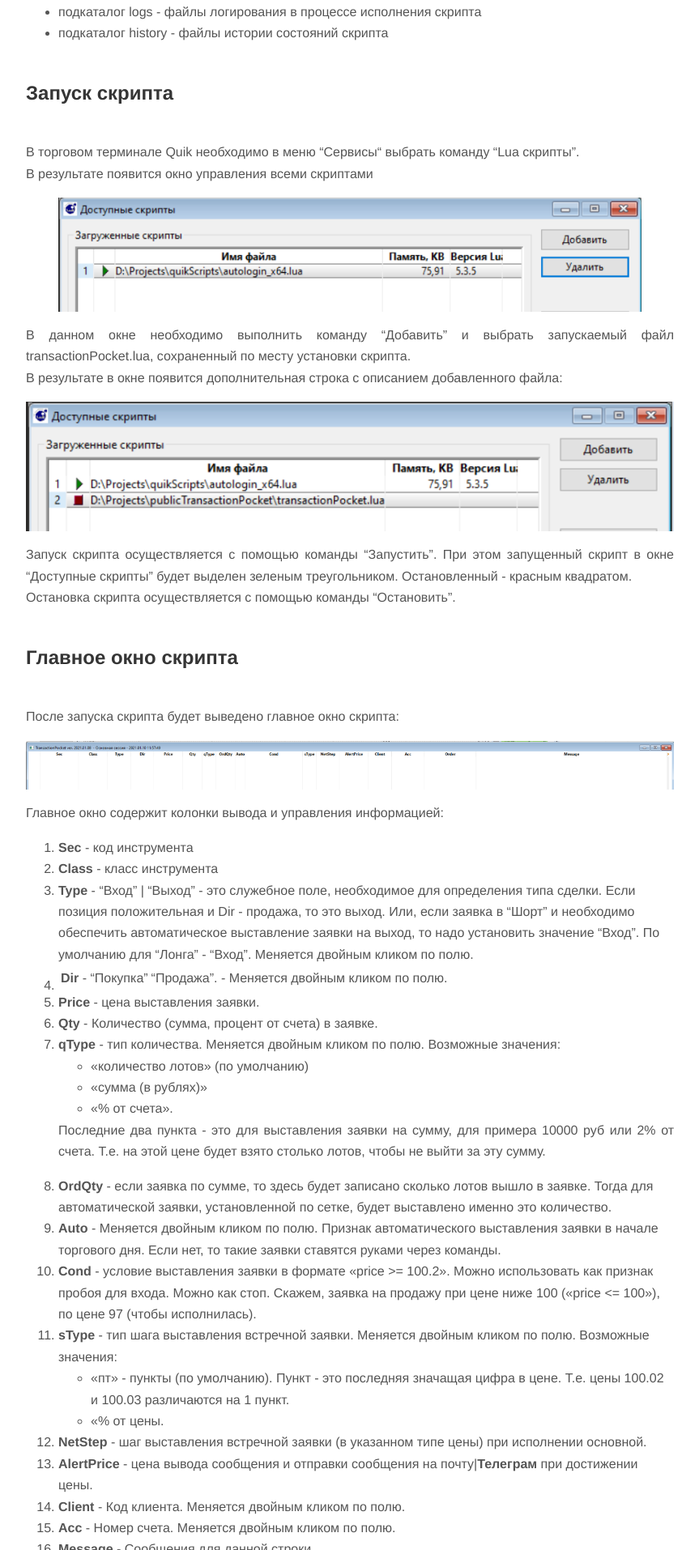
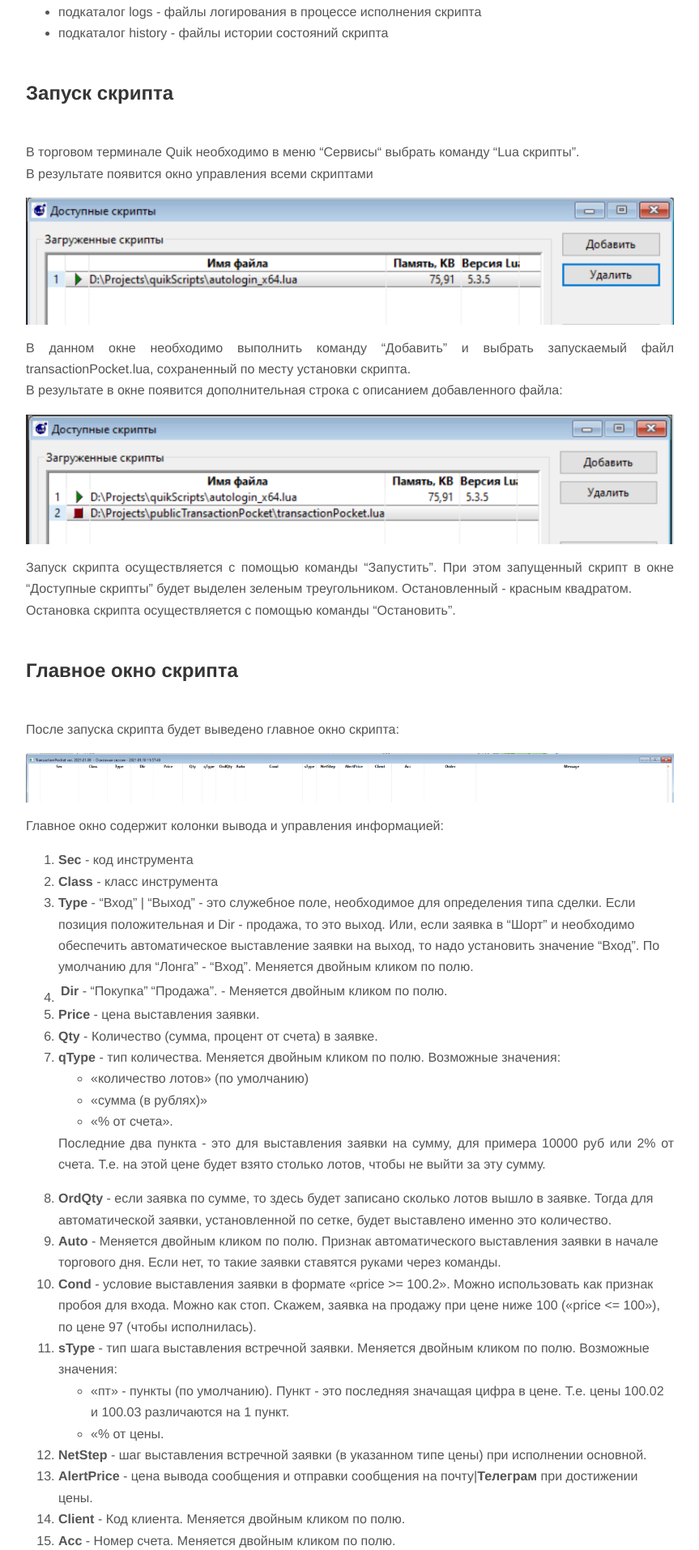
Before and after one commit to nick-nh/nick-nh.github.io, a Jekyll site: the page built from _posts/2021-01-10-transactionPocket-post.md, in a window 1280 px wide. Shown: the part 1545-3459 px from the top of the page at 81% size, without its empty margins (208-1071 px from the left). Built offline with Jekyll 4.4.1, drawn with Linux system fonts in a browser that asks for light colours; nearby versions of some CDN libraries.

Commit message:
fix links

```diff
--- a/_posts/2021-01-10-transactionPocket-post.md
+++ b/_posts/2021-01-10-transactionPocket-post.md
@@ -46,9 +46,7 @@ author: "nnh"
 В торговом терминале Quik необходимо в меню “Сервисы“ выбрать команду “Lua скрипты”.<br>
 В результате появится окно управления всеми скриптами
 
-<figure>
-	<img src="{{ '/assets/images/trP/trP_0.PNG' | prepend: site.baseurl }}" alt="">
-</figure>
+![](/assets/images/trP/trP_0.PNG)
 
 В данном окне необходимо выполнить команду “Добавить” и выбрать запускаемый файл transactionPocket.lua, сохраненный по месту установки скрипта.<br>
 В результате в окне появится дополнительная строка с описанием добавленного файла:
@@ -66,7 +64,7 @@ author: "nnh"
 После запуска скрипта будет выведено главное окно скрипта:
 
 
-![](/assets/images/trP/trp_2.png)
+![](/assets/images/trP/trP_2.PNG)
 
 Главное окно содержит колонки вывода и управления информацией:
 
@@ -122,7 +120,7 @@ author: "nnh"
 Исполненные заявки подсвечиваются розовым цветом. Активные заявки зеленым цветом.
 
 
-![](/assets/images/trP/trp_3.png)
+![](/assets/images/trP/trP_3.PNG)
 
 
 Скрипт поддерживает горячие клавиши:
@@ -140,24 +138,24 @@ author: "nnh"
 Также можно вызвать контекстное меню с данным списком команд, воспользовавшись правой клавишей указателя в строке или заголовке окна.
 
 
-![](/assets/images/trP/trp_4.png)
+![](/assets/images/trP/trP_4.PNG)
 <br><br>
 
 Чтобы ввести заявку можно просто ввести ее, воспользовавшись возможностями терминала. Заявка будет автоматически добавлена в список и помечена признаком **Auto** для автоматической установки.
 Если необходимо ввести заявку вне доступного ценового диапазона, необходимо воспользоваться командой **Добавить заявку - Shift+I**. После ввода команды появится окно выбора инструмента.
 
 
-![](/assets/images/trP/trp_7.png)
+![](/assets/images/trP/trP_7.PNG)
 
 В этом окне можно просто выбрать необходимый инструмент либо воспользоваться фильтром. Для этого необходимо просто начать вводить с клавиатуры текст - код инструмента, название инструмента.
 
 
-![](/assets/images/trP/trp_8.png)
+![](/assets/images/trP/trP_8.PNG)
 
 После необходимо выбрать искомую строку и она добавится в список.
 
 
-![](/assets/images/trP/trp_9.png)
+![](/assets/images/trP/trP_9.PNG)
 
 Далее необходимо указать параметры добавляемой заявки и установить признак **Auto** для ее автоматической установки.
 
@@ -178,10 +176,10 @@ author: "nnh"
 клик по строке покажет подробно сделки конкретного инструмента. Если скрипт запущен постоянно и никогда не останавливается, то будет вестись журнал всех сделок.
 
 
-![](/assets/images/trP/trp_5.png)
+![](/assets/images/trP/trP_5.PNG)
 
 
-![](/assets/images/trP/trp_6.png)
+![](/assets/images/trP/trP_6.PNG)
 <br><br>
 
 ## Отправка сообщений
@@ -195,7 +193,7 @@ author: "nnh"
 Поэтому ручной страт сервера желательно производить через файл startTeleServer.bat (скрипт при запуске делает это автоматически).
 
 
-![](/assets/images/trP/trp_10.png)
+![](/assets/images/trP/trP_10.PNG)
 
 Перед запуском необходимо провести настройку сервера отправки сообщений. Это производится через редактирование файла settings.ini в каталоге сервера отправки.
 
```
